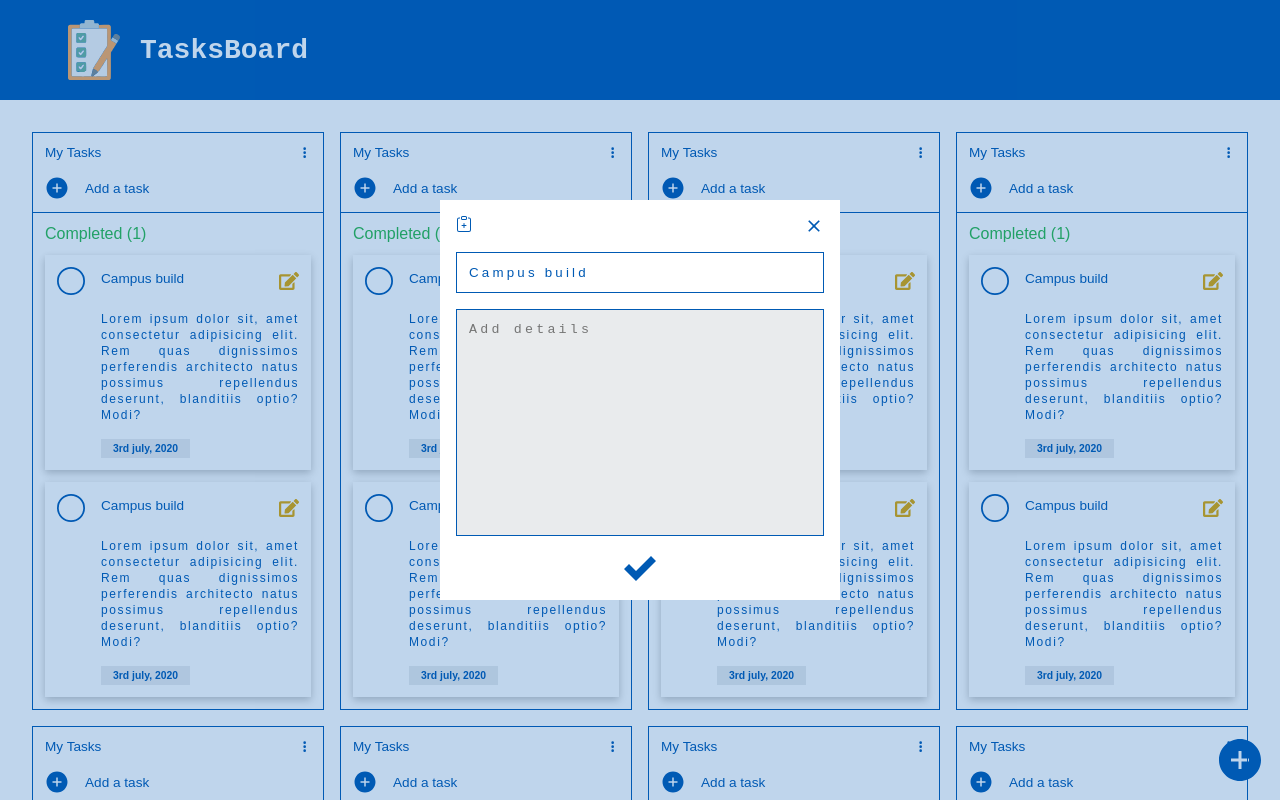
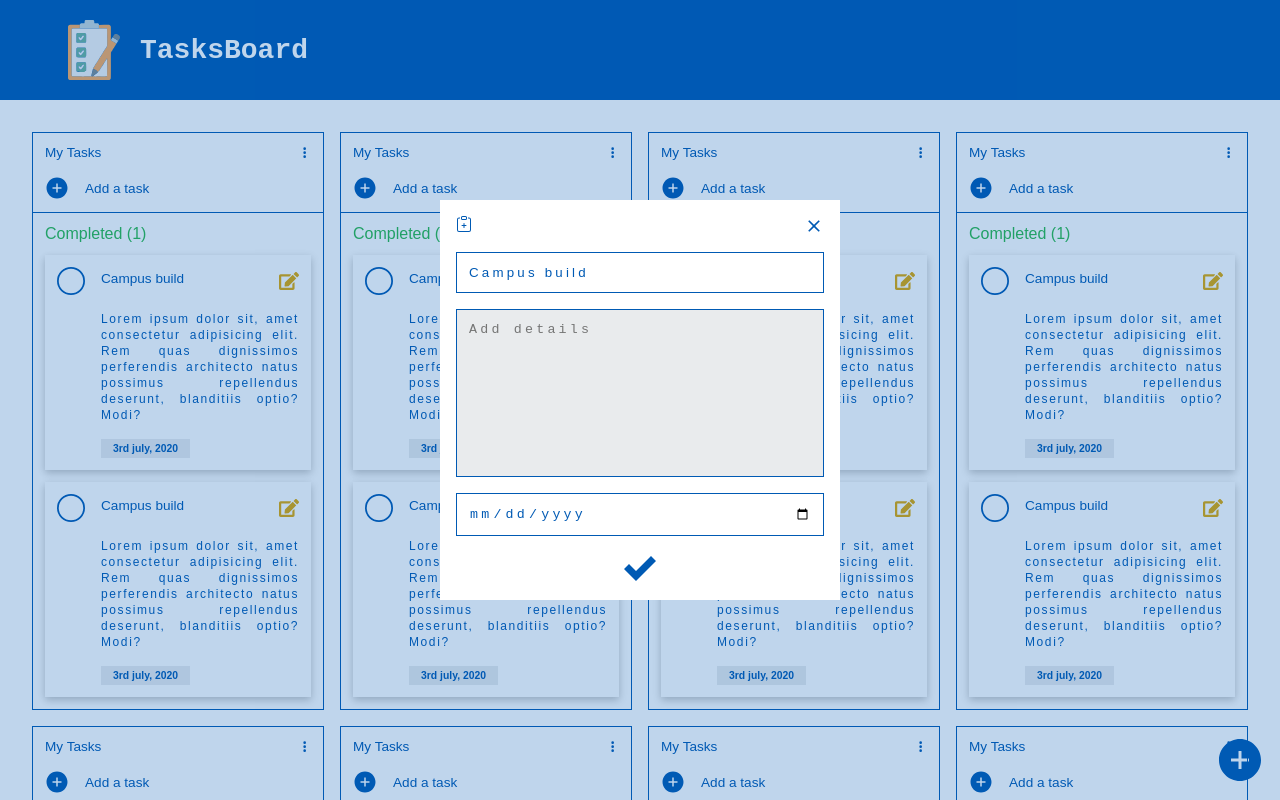
Before and after one commit to This-Is-Prince/taskboard, a Next.js app: page / in a window 1280 px wide. Shown: the top 800 px of the page. Built offline with nearby package versions, Linux system fonts and the light colour scheme; no server answers.

Commit message:
date input added

```diff
--- a/components/task/AddTaskModal.tsx
+++ b/components/task/AddTaskModal.tsx
@@ -36,6 +36,14 @@ const AddTaskModal = () => {
           }}
           className="task-desc"
         ></textarea>
+        <input
+          type="date"
+          className="date"
+          onChange={(e) => {
+            const date = new Date(e.target.value);
+          }}
+          name=""
+        />
         <article>
           <button className="btn add">
             <ImCheckmark />
--- a/styles/globals.css
+++ b/styles/globals.css
@@ -333,6 +333,10 @@ textarea {
   color: var(--clr-primary);
   border: 0.05rem solid var(--clr-primary);
 }
+
+.add-task-modal .date{
+  user-select: none;
+}
 .add-task-modal textarea {
   resize: none;
   background-color: rgb(233, 235, 237);
```
